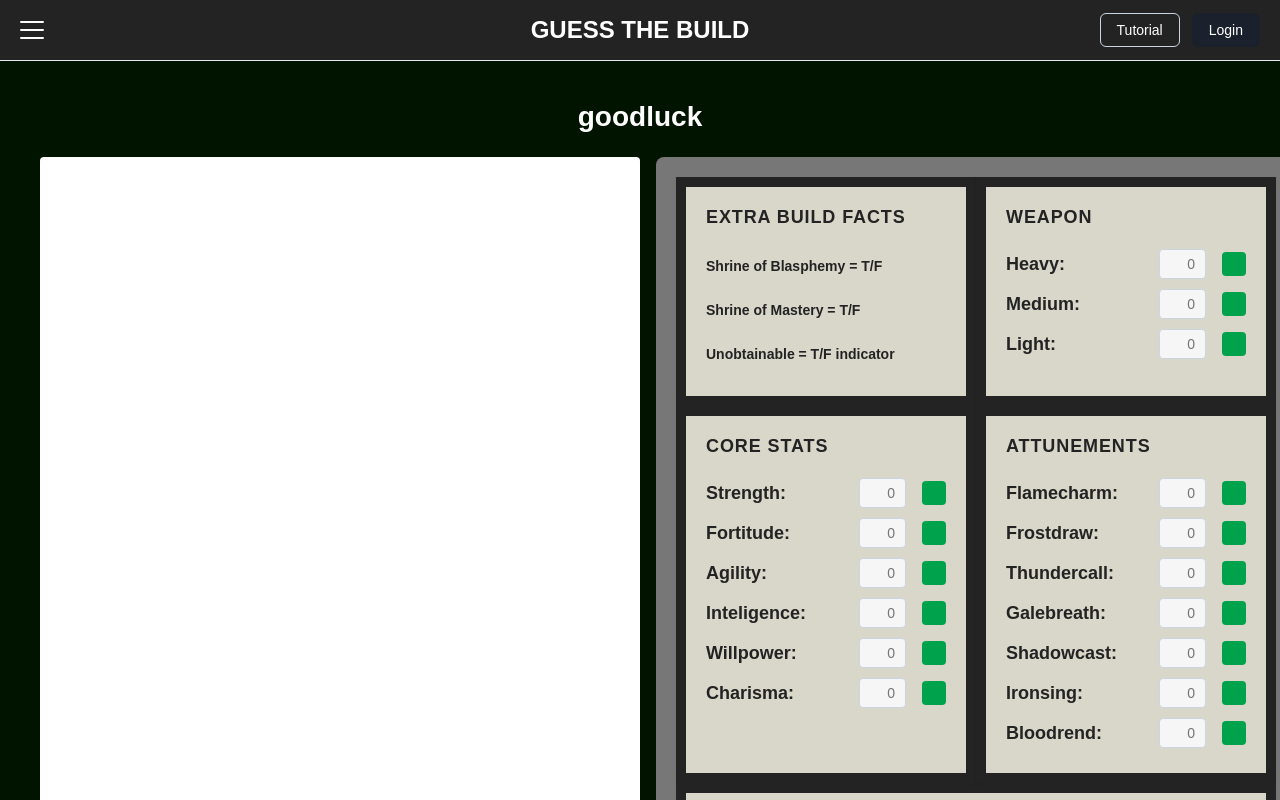
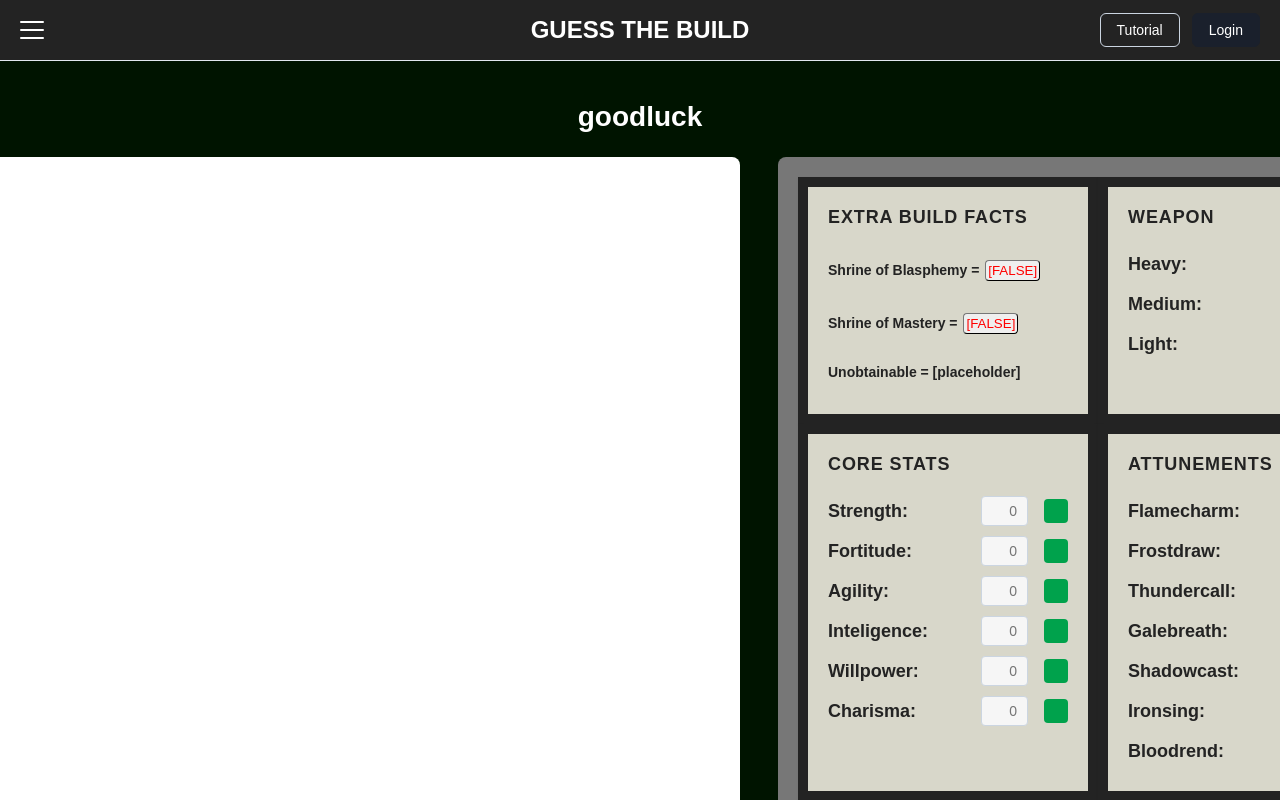
Before and after one commit to MATEW-V/DW_GTB, a React (Vite) app in the folder client/: page / in a window 1280 px wide. Built offline with nearby package versions, Linux system fonts and the light colour scheme.

Commit message:
formatting + installed react vid player

```diff
--- a/client/src/components/Feature.css
+++ b/client/src/components/Feature.css
@@ -82,6 +82,15 @@
   background-color: #00a24c;
 }
 
+.truefalse {
+  padding: 2px;
+  margin: 2px;
+  border-color: #232323;
+  background-color: none;
+  border-width: 1px;
+  border-radius: 4px;
+}
+
 .feature-label-text {
   font-size: 18px;
   font-weight: 600;
--- a/client/src/components/Feature.jsx
+++ b/client/src/components/Feature.jsx
@@ -20,7 +20,7 @@ export default function Feature() {
       let num = Number(cleanValue);
       const targetArray = part === 'A' ? coreValues : attunValues; //A=core/weap, B=attunement
 
-      //point tracking for 330 total
+      // point tracking for 330 total
       const currentVal = Number(targetArray[index] || 0);
       const totalUsedByOthers = totalPointUsed - currentVal;
       const maxAllowedForThisField = 330 - totalUsedByOthers;
@@ -51,6 +51,16 @@ export default function Feature() {
       setPreAttunValues(Array(7).fill(''));
     }
   }
+
+  const handleReset = () => {
+    setCoreValues(Array(9).fill(''));
+    setAttunValues(Array(7).fill(''));
+    setPreCoreValues(Array(9).fill(''));
+    setPreAttunValues(Array(7).fill(''));
+  };
+
+  const [isBlasphemy, setIsBlasphemy] = useState(false);
+  const [isMastery, setIsMastery] = useState(false);
 
   const handleSOO = () => { //ty cyfer for algo
     setPreCoreValues([...coreValues]);
@@ -110,7 +120,6 @@ export default function Feature() {
 
       if (bottleneckedPoints !== 0 && bottleneckedDivideBy > 0) {
         const reductionChunk = bottleneckedPoints / bottleneckedDivideBy;
-
         for (let i of affectedCore) {
           if (!bottleneckedCore.has(i)) {
             internalCore[i] -= reductionChunk;
@@ -124,10 +133,8 @@ export default function Feature() {
           internalAttun[i] -= reductionChunk;
         }
       }
-
       previousCore = [...internalCore];
       previousAttun = [...internalAttun];
-
     } while (hasBottleneckedThisPass);
 
     affectedCore.forEach((i) => (internalCore[i] = Math.floor(internalCore[i])));
@@ -149,25 +156,30 @@ export default function Feature() {
     setAttunValues(internalAttun);
   };
 
-  const handleReset = () => {
-    setCoreValues(Array(9).fill(''));
-    setAttunValues(Array(7).fill(''));
-    setPreCoreValues(Array(9).fill(''));
-    setPreAttunValues(Array(7).fill(''));
-  };
-
   return (
     <div className="feature-wrapper">
       <div className="feature-side-grid">
         <div className="feature-part-card">
           <h3 className="part-title">Extra Build Facts</h3>
           <div className="vertical-rows-container">
-            <p className="build-indicators">Shrine of Blasphemy = T/F</p>
-            <p className="build-indicators">Shrine of Mastery = T/F</p>
-            <p className="build-indicators">Unobtainable = T/F indicator</p>
+            <p className="build-indicators">
+              Shrine of Blasphemy = <button
+              className="truefalse"
+              onClick={() => setIsBlasphemy(!isBlasphemy)}
+              style={{ color: isBlasphemy ? 'green' : 'red'}}
+              >[{isBlasphemy ? 'TRUE' : 'FALSE'}]
+              </button>
+              </p>
+            <p className="build-indicators">Shrine of Mastery = <button
+              className="truefalse"
+              onClick={() => setIsMastery(!isMastery)}
+              style={{ color: isMastery ? 'green' : 'red'}}
+              >[{isMastery ? 'TRUE' : 'FALSE'}]
+              </button>
+              </p>
+            <p className="build-indicators">Unobtainable = [placeholder]</p>
           </div>
         </div>
-
 
         <div className="feature-part-card">{/* weapon */}
           <h3 className="part-title">Weapon</h3>
--- a/client/src/components/Footer.jsx
+++ b/client/src/components/Footer.jsx
@@ -4,7 +4,6 @@ import './Footer.css';
 export default function Footer() {
   return (
     <footer className="matching-footer">
-      {/* Left Side: Social Icon Links */}
       <div className="footer-left">
         <a href="https://discord.gg" target="_blank" rel="noreferrer" className="social-btn" aria-label="Discord">
           <svg viewBox="0 0 127.14 96.36" className="social-svg"><path d="M107.7,8.07A105.15,105.15,0,0,0,77.26,0a77.19,77.19,0,0,0-3.3,6.83A96.67,96.67,0,0,0,53.22,6.83,77.19,77.19,0,0,0,49.88,0,105.15,105.15,0,0,0,19.44,8.07C3.66,31.58-1.86,54.65,1,77.53A105.73,105.73,0,0,0,32,96.36a77.7,77.7,0,0,0,6.63-10.85,68.43,68.43,0,0,1-10.4-5c.87-.64,1.71-1.32,2.51-2a75.52,75.52,0,0,0,72.72,0c.8.69,1.64,1.37,2.51,2a68.43,68.43,0,0,1-10.4,5,77.7,77.7,0,0,0,6.63,10.85,105.73,105.73,0,0,0,31.06-18.83C129.87,50.62,123.82,27.82,107.7,8.07ZM42.45,65.69C36.18,65.69,31,60,31,53S36.18,40.36,42.45,40.36,53.92,46,53.72,53,48.72,65.69,42.45,65.69Zm42.24,0C78.41,65.69,73.24,60,73.24,53S78.41,40.36,84.69,40.36,96.16,46,96,53,91,65.69,84.69,65.69Z" fill="currentColor"/></svg>
@@ -14,14 +13,11 @@ export default function Footer() {
         </a>
       </div>
 
-      {/* Center: Title & Small Subtext */}
       <div className="footer-center">
         <h3 className="footer-title-text">GUESS THE BUILD footer placelholder</h3>
         <p className="footer-subtext">© 2026 All rights reserved. unhuh</p>
-
       </div>
 
-      {/* Right Side: Empty layout balancer matching header dimensions */}
       <div className="footer-right">
         <a href="mailto:yourgame@gmail.com" className="social-btn" aria-label="Gmail">
           <svg viewBox="0 0 24 24" className="social-svg"><path d="M20 4H4c-1.1 0-1.99.9-1.99 2L2 18c0 1.1.9 2 2 2h16c1.1 0 2-.9 2-2V6c0-1.1-.9-2-2-2zm0 4l-8 5-8-5V6l8 5 8-5v2z" fill="currentColor"/></svg>
--- a/client/src/views/MainView.css
+++ b/client/src/views/MainView.css
@@ -22,13 +22,13 @@
   display: grid;
   grid-template-columns: repeat(2, 1fr);
   width: auto;
-  width: 1200px;
+  width: 1600px;
 }
 .clipbox {
   display: block;
-  width: 600px;
-  height: 824px;
+  width: 900px;
+  height: 844px;
   margin-right: 16px;
-  border-radius: 4px;
+  border-radius: 8px;
   background-color: #ffffff;
 }
```
Also changed, not shown: package.json (+4 -3 lines), 1 other file (tests, documents, lock files or other folders).
